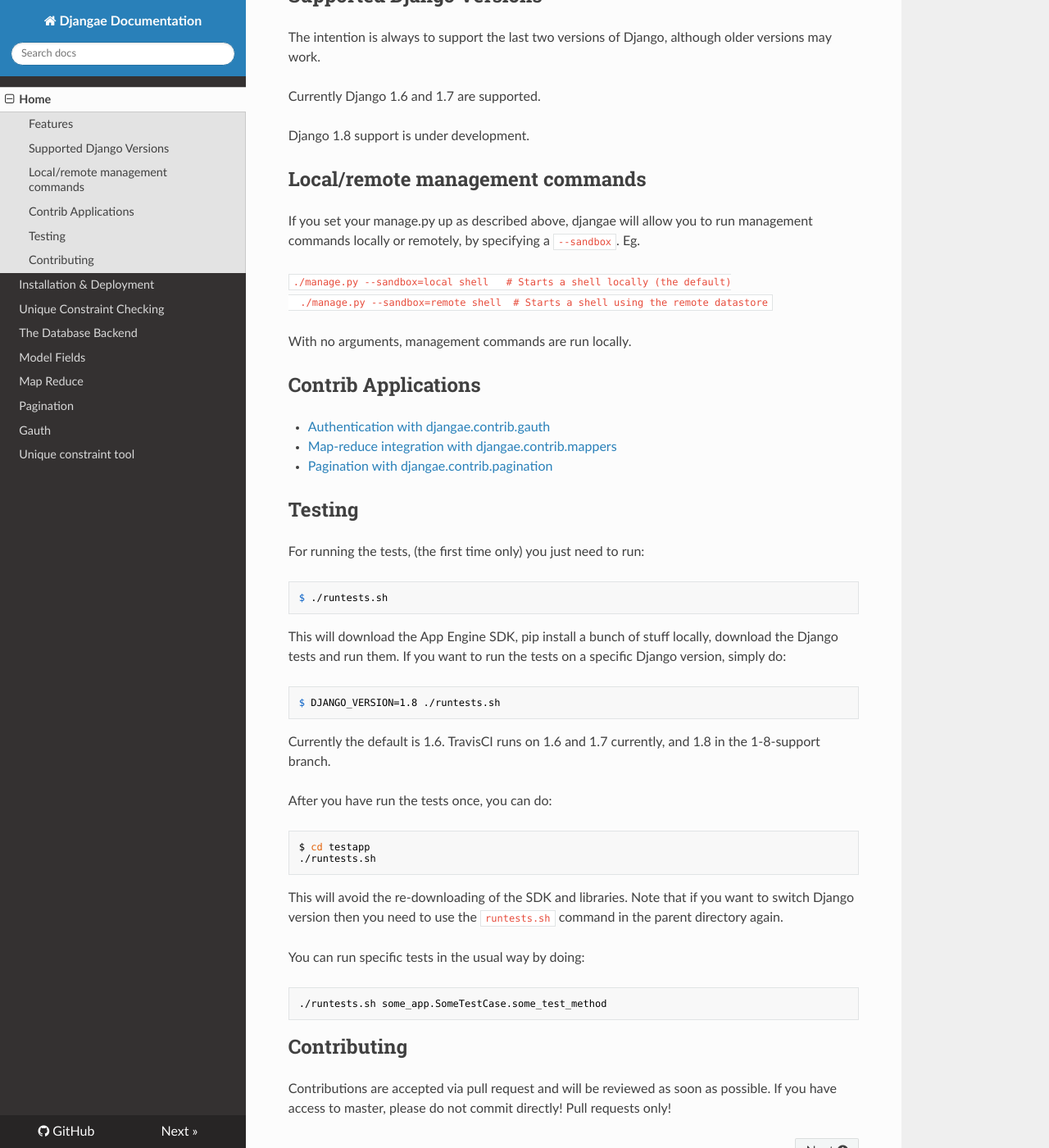
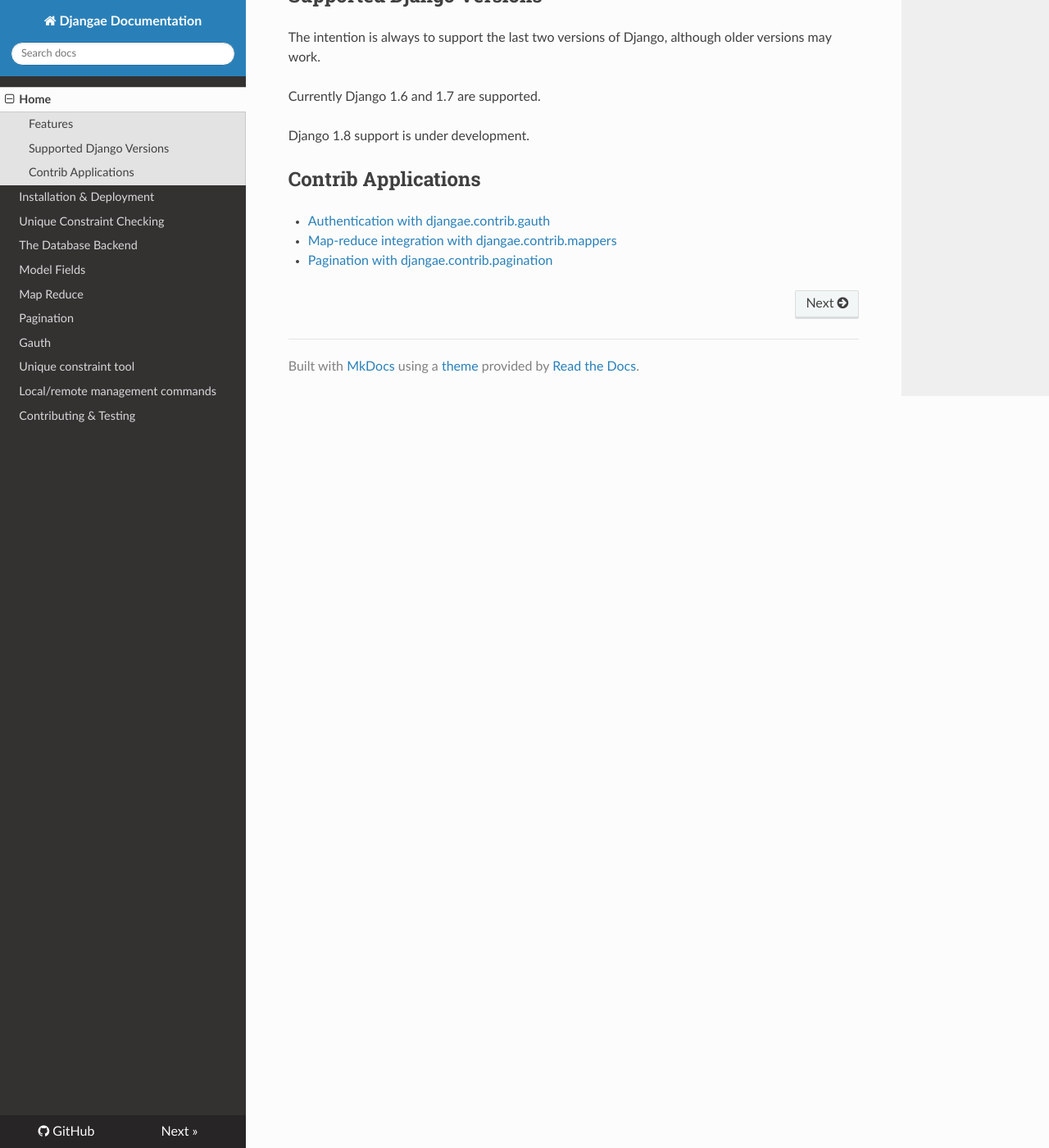
Before and after one commit to wittfabian/djangae, an MkDocs documentation site: the page built from docs/index.md, in a window 1280 px wide and 1400 px high, scrolled down 1033 px. Shown: the whole window at 82% size. Built offline with MkDocs 1.6.1, drawn with Linux system fonts in a browser that asks for light colours; nearby versions of some CDN libraries; old or Windows-style settings are respelled for this version of MkDocs.

Commit message:
Moved information about management commands, testing and contributing to separate chapters

````diff
--- a/docs/index.md
+++ b/docs/index.md
@@ -34,55 +34,8 @@
 Django 1.8 support is under development.
 
 
-
-
-
-## Local/remote management commands
-
-If you set your manage.py up as described above, djangae will allow you to run management commands locally or
-remotely, by specifying a `--sandbox`. Eg.
-
-  ```
-  ./manage.py --sandbox=local shell   # Starts a shell locally (the default)
-  ./manage.py --sandbox=remote shell  # Starts a shell using the remote datastore
-  ```
-
-With no arguments, management commands are run locally.
-
-
 ## Contrib Applications
 
- - [Authentication with djangae.contrib.gauth](djangae/contrib/gauth/README.md)
- - [Map-reduce integration with djangae.contrib.mappers](djangae/contrib/mappers/README.md)
- - [Pagination with djangae.contrib.pagination](djangae/contrib/pagination/README.md)
-
-## Testing
-
-For running the tests, (the first time only) you just need to run:
-
-    $ ./runtests.sh
-
-This will download the App Engine SDK, pip install a bunch of stuff locally, download the Django tests and run them. If you want to run the
-tests on a specific Django version, simply do:
-
-    $ DJANGO_VERSION=1.8 ./runtests.sh
-
-Currently the default is 1.6. TravisCI runs on 1.6 and 1.7 currently, and 1.8 in the 1-8-support branch.
-
-After you have run the tests once, you can do:
-
-    $ cd testapp
-    ./runtests.sh
-
-This will avoid the re-downloading of the SDK and libraries.  Note that if you want to switch Django version then you need to use the `runtests.sh` command in the parent directory again.
-
-You can run specific tests in the usual way by doing:
-
-    ./runtests.sh some_app.SomeTestCase.some_test_method
-
-## Contributing
-
-Contributions are accepted via pull request and will be reviewed as soon as possible. If you have access to master, please do not commit directly! Pull requests only!
-
-[build-status-image]: https://secure.travis-ci.org/potatolondon/djangae.png?branch=master
-[travis]: http://travis-ci.org/potatolondon/djangae?branch=master
+ - [Authentication with djangae.contrib.gauth](gauth.md)
+ - [Map-reduce integration with djangae.contrib.mappers](mappers.md)
+ - [Pagination with djangae.contrib.pagination](pagination.md)
--- a/mkdocs.yml
+++ b/mkdocs.yml
@@ -10,4 +10,6 @@
     - [pagination.md, Pagination]
     - [gauth.md, Gauth]
     - [uniquetool.md, Unique constraint tool]
+    - [sandbox.md, Local/remote management commands]
+    - [contributing.md, Contributing & Testing]
 theme: readthedocs
````
Also changed, not shown: docs/contributing.md (added, +27 -0 lines), docs/sandbox.md (added, +11 -0 lines).
